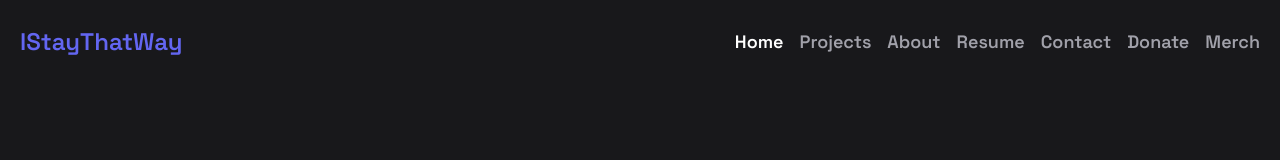
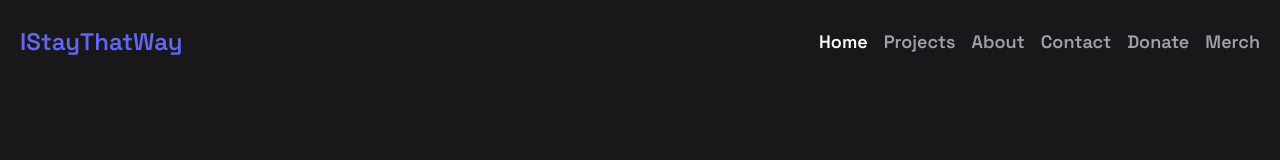
Before and after one commit to IStayThatWayCoding/istaythatway.com, a Next.js app: page / in a window 1280 px wide. Shown: the top 160 px of the page. Built offline with nearby package versions, Linux system fonts and the light colour scheme.

Commit message:
temporarily removed the resume tab

```diff
--- a/components/navbar.js
+++ b/components/navbar.js
@@ -59,9 +59,9 @@ export default function Navbar() {
                             About
                         </a>
                     </NavLink>
-                    <a href="https://docs.google.com/document/d/1-oJ24ZwIc71zgaARjS6fhlZuoKKmuGIHNfq7OFhpYiw/edit?usp=sharing" className="w-full sm:w-auto flex-none text-gray-400 hover:text-white duration-200 text-md py-2 rounded mr-auto mr-0@m" arget="_blank" rel="noopener noreferrer">
+                    {/* <a href="https://docs.google.com/document/d/1-oJ24ZwIc71zgaARjS6fhlZuoKKmuGIHNfq7OFhpYiw/edit?usp=sharing" className="w-full sm:w-auto flex-none text-gray-400 hover:text-white duration-200 text-md py-2 rounded mr-auto mr-0@m" arget="_blank" rel="noopener noreferrer">
                         Resume
-                    </a>
+                    </a> */}
                     <NavLink href="/contact">
                         <a className="w-full sm:w-auto flex-none hover:text-white duration-200 text-md py-2 rounded mr-auto mr-0@m">
                             Contact
--- a/styles/globals.css
+++ b/styles/globals.css
@@ -42,7 +42,7 @@
 
 /* Scrollbar */
 html, body {
-    scrollbar-color: #F43F5E #18181B;
+    scrollbar-color: #6366f1 #18181B;
     scrollbar-width: thin;
 }
 ::-webkit-scrollbar {
```
